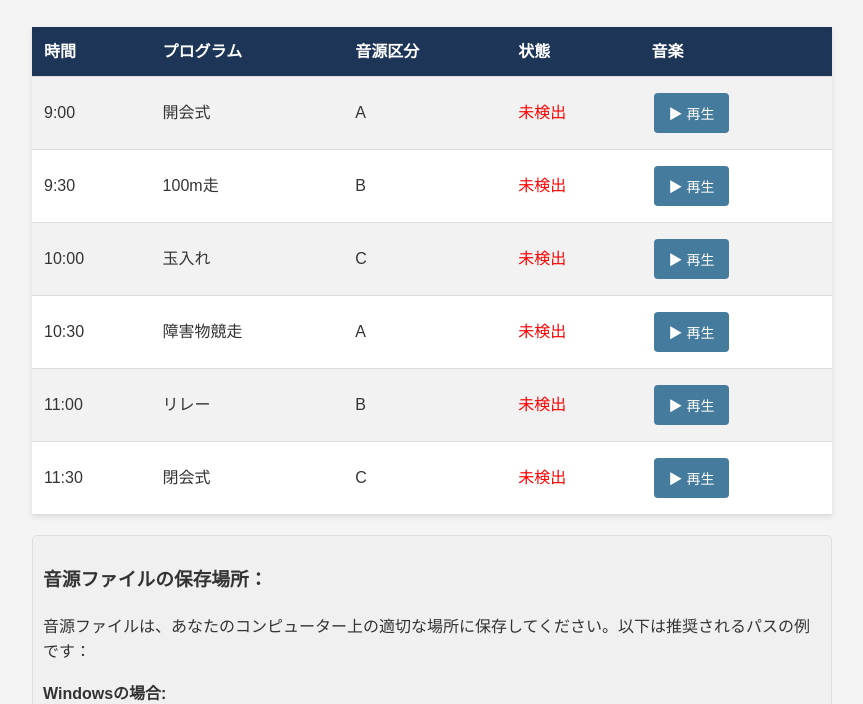
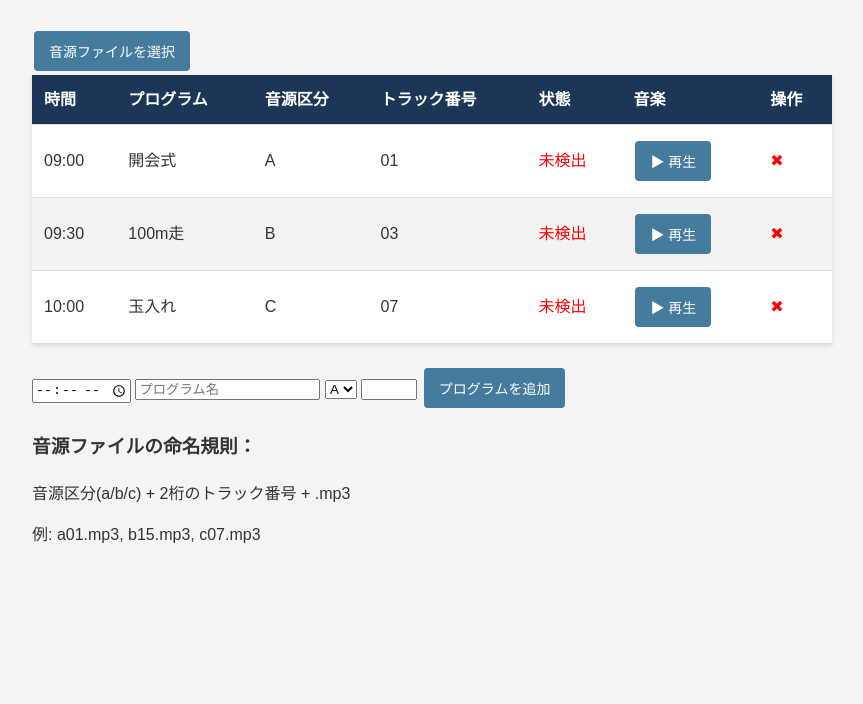
Before and after one commit to Athha/sports-music, a plain HTML site: page index.html in a window 1280 px wide. Shown: the part 96-800 px from the top of the page, without its empty margins (208-1071 px from the left). Drawn offline with Linux system fonts and the light colour scheme; no server answers.

Commit message:
-- ファイル選択のアプローチに変更

```diff
--- a/index.html
+++ b/index.html
@@ -8,37 +8,51 @@
     <link rel="manifest" href="manifest.json">
     <style>
         .status-local { color: green; }
-        .status-sample { color: orange; }
         .status-not-found { color: red; }
-        #loading-message { display: none; }
-        #audio-path-info {
-            margin-top: 20px;
-            padding: 10px;
-            background-color: #f0f0f0;
-            border: 1px solid #ddd;
-            border-radius: 5px;
-        }
+        #program-table { margin-bottom: 20px; }
+        #add-program-form { margin-bottom: 20px; }
+        .delete-program { color: red; cursor: pointer; }
     </style>
 </head>
 <body>
     <h1>運動会プログラム</h1>
 
-    <div id="loading-message">音源ファイルをチェック中...</div>
+    <input type="file" id="audio-file-input" multiple accept="audio/*" style="display: none;">
+    <button id="select-audio-files">音源ファイルを選択</button>
 
     <table id="program-table">
+        <thead>
             <tr>
                 <th>時間</th>
                 <th>プログラム</th>
                 <th>音源区分</th>
+                <th>トラック番号</th>
                 <th>状態</th>
                 <th>音楽</th>
+                <th>操作</th>
             </tr>
+        </thead>
+        <tbody>
             <!-- プログラムの内容はJavaScriptで動的に追加されます -->
+        </tbody>
     </table>
 
+    <form id="add-program-form">
+        <input type="time" id="new-time" required>
+        <input type="text" id="new-program" placeholder="プログラム名" required>
+        <select id="new-audio-source" required>
+            <option value="A">A</option>
+            <option value="B">B</option>
+            <option value="C">C</option>
+        </select>
+        <input type="number" id="new-track-number" min="1" max="99" required>
+        <button type="submit">プログラムを追加</button>
+    </form>
+
     <div id="audio-path-info">
-        <h3>音源ファイルの保存場所：</h3>
-        <p id="audio-full-path"></p>
+        <h3>音源ファイルの命名規則：</h3>
+        <p>音源区分(a/b/c) + 2桁のトラック番号 + .mp3</p>
+        <p>例: a01.mp3, b15.mp3, c07.mp3</p>
     </div>
 
     <script src="script.js"></script>
--- a/script.js
+++ b/script.js
@@ -1,150 +1,103 @@
-// プログラムデータ
-const programData = [
-    { time: "9:00", program: "開会式", audioSource: "A", trackNumber: "01" },
-    { time: "9:30", program: "100m走", audioSource: "B", trackNumber: "03" },
+let programData = [
+    { time: "09:00", program: "開会式", audioSource: "A", trackNumber: "01" },
+    { time: "09:30", program: "100m走", audioSource: "B", trackNumber: "03" },
     { time: "10:00", program: "玉入れ", audioSource: "C", trackNumber: "07" },
-    { time: "10:30", program: "障害物競走", audioSource: "A", trackNumber: "12" },
-    { time: "11:00", program: "リレー", audioSource: "B", trackNumber: "15" },
-    { time: "11:30", program: "閉会式", audioSource: "C", trackNumber: "19" }
 ];
 
-let currentAudio = null;
-let audioStatus = {};
+let audioFiles = {};
 
-// 音楽再生機能
-async function playMusic(audioSource, trackNumber) {
-    const localPath = `audio/${audioSource.toLowerCase()}/${trackNumber}.mp3`;
-    const samplePath = 'audio/sample.mp3';
+document.addEventListener('DOMContentLoaded', () => {
+    renderProgramTable();
+    setupEventListeners();
+});
 
-    if (currentAudio) {
-        currentAudio.pause();
-        currentAudio.currentTime = 0;
+function setupEventListeners() {
+    document.getElementById('select-audio-files').addEventListener('click', () => {
+        document.getElementById('audio-file-input').click();
+    });
+
+    document.getElementById('audio-file-input').addEventListener('change', handleFileSelect);
+
+    document.getElementById('add-program-form').addEventListener('submit', handleAddProgram);
+}
+
+function handleFileSelect(event) {
+    const files = event.target.files;
+    for (let file of files) {
+        const match = file.name.match(/^([abc])(\d{2})\.mp3$/i);
+        if (match) {
+            const [, source, number] = match;
+            audioFiles[`${source.toUpperCase()}-${number}`] = file;
+        }
     }
+    renderProgramTable();
+}
 
-    try {
-        if (audioStatus[`${audioSource}-${trackNumber}`] === 'local') {
-            currentAudio = new Audio(localPath);
-            await currentAudio.play();
-            console.log(`ローカルファイルを再生中: ${localPath}`);
-        } else {
-            currentAudio = new Audio(samplePath);
-            await currentAudio.play();
-            console.log('サンプルファイルを再生中');
+function renderProgramTable() {
+    const tableBody = document.querySelector('#program-table tbody');
+    tableBody.innerHTML = '';
+
+    programData.forEach((item, index) => {
+        const row = tableBody.insertRow();
+        row.innerHTML = `
+            <td>${item.time}</td>
+            <td>${item.program}</td>
+            <td>${item.audioSource}</td>
+            <td>${item.trackNumber}</td>
+            <td id="status-${item.audioSource}-${item.trackNumber}"></td>
+            <td><button onclick="playMusic('${item.audioSource}', '${item.trackNumber}')">▶ 再生</button></td>
+            <td><span class="delete-program" onclick="deleteProgram(${index})">✖</span></td>
+        `;
+    });
+
+    updateAudioStatus();
+}
+
+function updateAudioStatus() {
+    programData.forEach(item => {
+        const key = `${item.audioSource}-${item.trackNumber}`;
+        const statusElement = document.getElementById(`status-${key}`);
+        if (statusElement) {
+            if (audioFiles[key]) {
+                statusElement.textContent = 'ローカル';
+                statusElement.className = 'status-local';
+            } else {
+                statusElement.textContent = '未検出';
+                statusElement.className = 'status-not-found';
+            }
         }
-    } catch (error) {
-        console.error('音楽の再生に失敗しました:', error);
-        alert(`音楽の再生に失敗しました。ファイルが見つからないか、ブラウザがサポートしていない可能性があります。`);
+    });
+}
+
+function playMusic(audioSource, trackNumber) {
+    const key = `${audioSource}-${trackNumber}`;
+    const audioFile = audioFiles[key];
+
+    if (audioFile) {
+        const audio = new Audio(URL.createObjectURL(audioFile));
+        audio.play();
+    } else {
+        alert('音源ファイルが見つかりません。ファイルを選択してください。');
     }
 }
 
-// ファイルの存在を確認する関数
-async function checkFileExists(url) {
-    try {
-        const response = await fetch(url, { method: 'HEAD' });
-        return response.ok;
-    } catch (error) {
-        console.warn(`ファイルの確認中にエラーが発生しました: ${url}`, error);
-        return false;
+function handleAddProgram(event) {
+    event.preventDefault();
+    const newProgram = {
+        time: document.getElementById('new-time').value,
+        program: document.getElementById('new-program').value,
+        audioSource: document.getElementById('new-audio-source').value,
+        trackNumber: document.getElementById('new-track-number').value.padStart(2, '0')
+    };
+    programData.push(newProgram);
+    programData.sort((a, b) => a.time.localeCompare(b.time));
+    renderProgramTable();
+    event.target.reset();
+}
+
+function deleteProgram(index) {
+    if (confirm('このプログラムを削除してもよろしいですか？')) {
+        programData.splice(index, 1);
+        renderProgramTable();
     }
 }
-
-// テーブル生成関数
-function generateTable() {
-    const table = document.getElementById('program-table');
-
-    programData.forEach(item => {
-        const row = table.insertRow();
-        row.insertCell(0).textContent = item.time;
-        row.insertCell(1).textContent = item.program;
-        row.insertCell(2).textContent = item.audioSource;
-        const statusCell = row.insertCell(3);
-        statusCell.id = `status-${item.audioSource}-${item.trackNumber}`;
-        statusCell.textContent = '確認中...';
-        const musicCell = row.insertCell(4);
-        const button = document.createElement('button');
-        button.textContent = "▶ 再生";
-        button.onclick = () => playMusic(item.audioSource, item.trackNumber);
-        musicCell.appendChild(button);
-    });
-}
-
-// 全てのファイルの存在をチェックし、状態を更新
-async function checkAllFiles() {
-    document.getElementById('loading-message').style.display = 'block';
-
-    for (const item of programData) {
-        const key = `${item.audioSource}-${item.trackNumber}`;
-        const path = `audio/${item.audioSource.toLowerCase()}/${item.trackNumber}.mp3`;
-        const exists = await checkFileExists(path);
-
-        alert(path);
-
-        if (exists) {
-            audioStatus[key] = 'local';
-            updateStatus(key, 'ローカル', 'status-local');
-        } else {
-            const sampleExists = await checkFileExists('audio/sample.mp3');
-            if (sampleExists) {
-                audioStatus[key] = 'sample';
-                updateStatus(key, 'サンプル', 'status-sample');
-            } else {
-                audioStatus[key] = 'not-found';
-                updateStatus(key, '未検出', 'status-not-found');
-            }
-        }
-    }
-
-    document.getElementById('loading-message').style.display = 'none';
-}
-
-// 状態表示を更新
-function updateStatus(key, text, className) {
-    const statusElement = document.getElementById(`status-${key}`);
-    if (statusElement) {
-        statusElement.textContent = text;
-        statusElement.className = className;
-    }
-}
-
-
-// フルパスを計算して表示する関数
-function displayLocalAudioPath() {
-    const pathInfo = document.getElementById('audio-full-path');
-
-    // OSに応じたパス例を生成
-    const windowsPath = 'C:\\Users\\YourUsername\\Documents\\運動会\\audio\\';
-    const macLinuxPath = '/Users/YourUsername/Documents/運動会/audio/';
-
-    pathInfo.innerHTML = `
-        <p>音源ファイルは、あなたのコンピューター上の適切な場所に保存してください。以下は推奨されるパスの例です：</p>
-
-        <strong>Windowsの場合:</strong><br>
-        ${windowsPath}<br>
-        <br>
-        <strong>MacまたはLinuxの場合:</strong><br>
-        ${macLinuxPath}<br>
-        <br>
-        <strong>ディレクトリ構造:</strong><br>
-        audio/<br>
-        ├── a/<br>
-        │   ├── 01.mp3<br>
-        │   ├── 02.mp3<br>
-        │   └── ...<br>
-        ├── b/<br>
-        │   ├── 01.mp3<br>
-        │   ├── 02.mp3<br>
-        │   └── ...<br>
-        ├── c/<br>
-        │   ├── 01.mp3<br>
-        │   ├── 02.mp3<br>
-        │   └── ...<br>
-        └── sample.mp3
-    `;
-}
-
-// DOMが読み込まれた後に実行する既存のコードを更新
-document.addEventListener('DOMContentLoaded', () => {
-    generateTable();
-    checkAllFiles();
-    displayLocalAudioPath();  // この行を変更
-});
```
Lines whose indentation alone changed are shown as unchanged.
